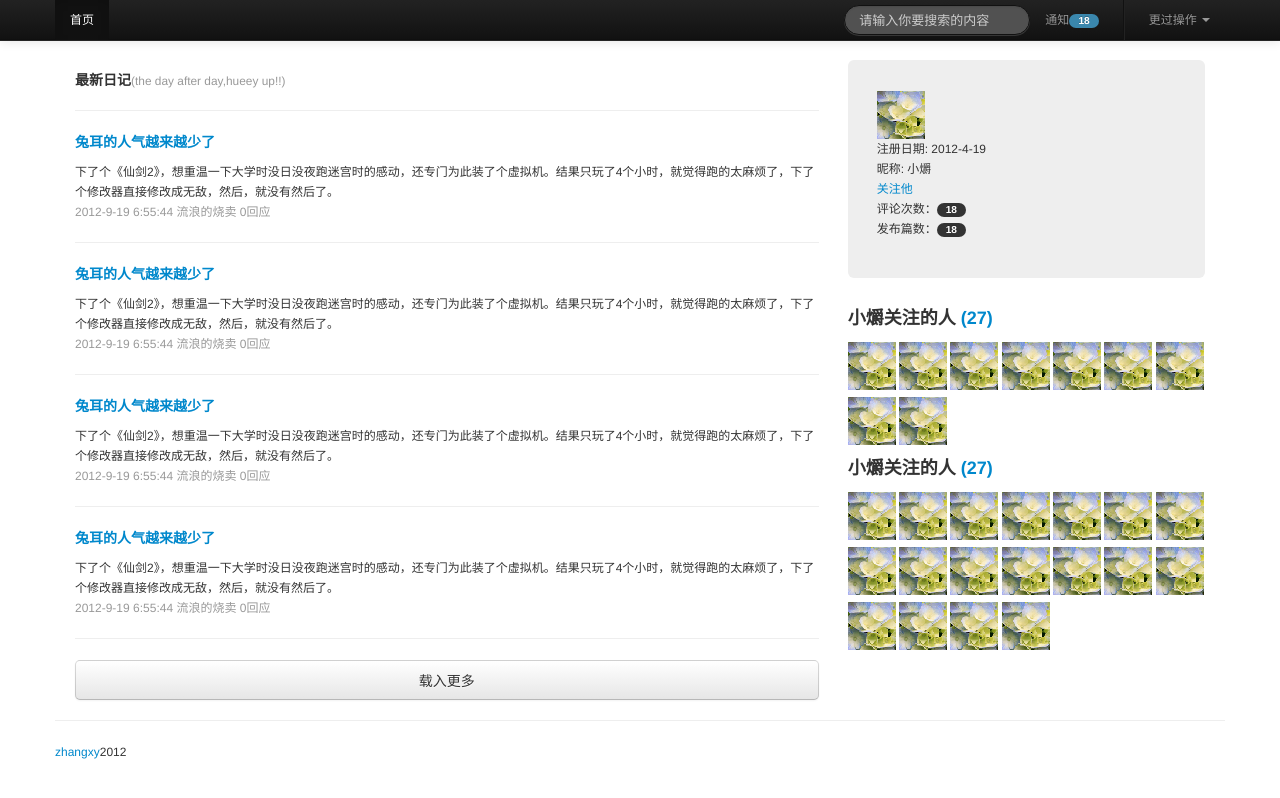
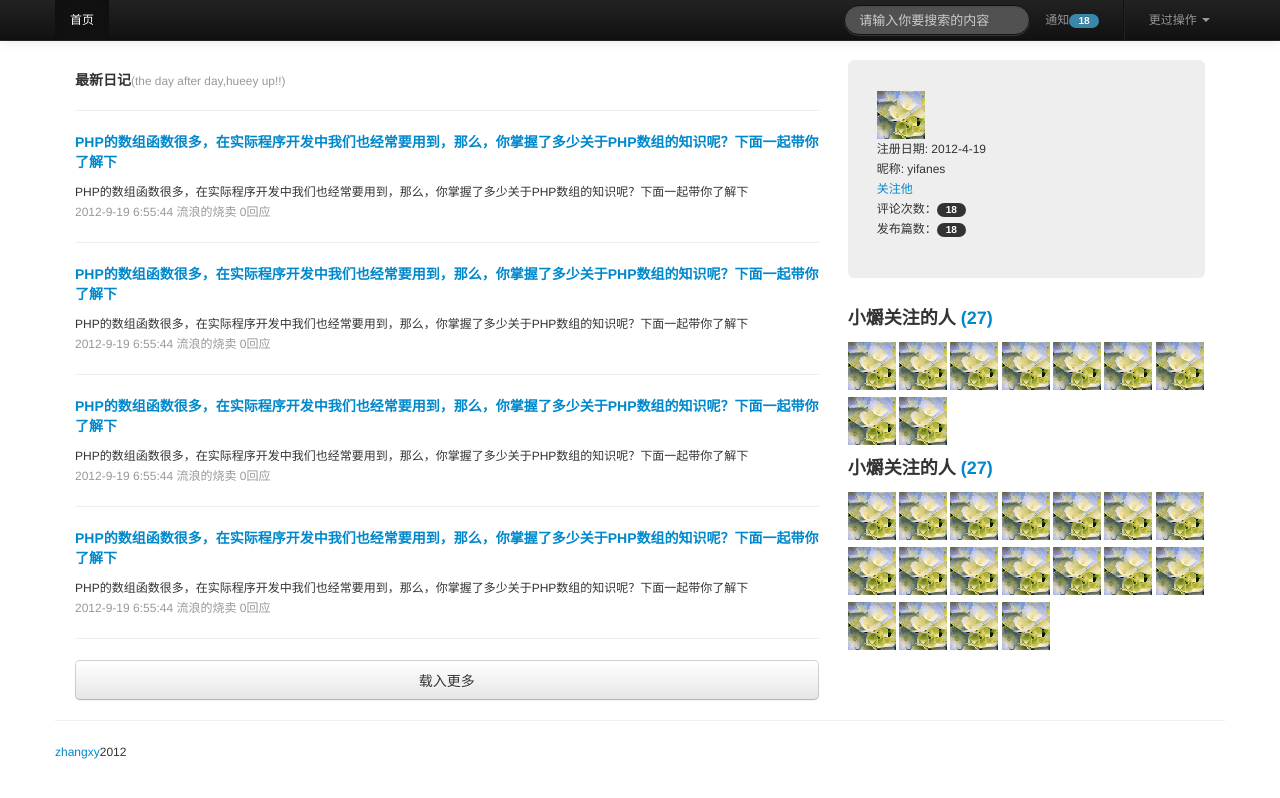
Before and after one commit to yifanes/bootstrapStaticHtml, a plain HTML site: page profile.html in a window 1280 px wide. Drawn offline with nearby package versions, Linux system fonts and the light colour scheme; files that its build step writes are made by us from their sources.

Commit message:
midify some files to show more detail words about the test

```diff
--- a/profile.html
+++ b/profile.html
@@ -49,20 +49,20 @@
 			<!--ls-->
 			<h5>最新日记<small>(the day after day,hueey up!!)</small></h5>
 			<hr />
-					<h5><a href="/profile/mydo/diary/5058fbf09aa184306c000001">兔耳的人气越来越少了</a></h5>
-					<div class="Diary-content">下了个《仙剑2》，想重温一下大学时没日没夜跑迷宫时的感动，还专门为此装了个虚拟机。结果只玩了4个小时，就觉得跑的太麻烦了，下了个修改器直接修改成无敌，然后，就没有然后了。</div>
+					<h5><a href="/profile/mydo/diary/5058fbf09aa184306c000001">PHP的数组函数很多，在实际程序开发中我们也经常要用到，那么，你掌握了多少关于PHP数组的知识呢？下面一起带你了解下</a></h5>
+					<div class="Diary-content">PHP的数组函数很多，在实际程序开发中我们也经常要用到，那么，你掌握了多少关于PHP数组的知识呢？下面一起带你了解下</div>
 					<div class="muted">2012-9-19 6:55:44 流浪的烧卖 0回应</div>
 					<hr />
-										<h5><a href="/profile/mydo/diary/5058fbf09aa184306c000001">兔耳的人气越来越少了</a></h5>
-					<div class="Diary-content">下了个《仙剑2》，想重温一下大学时没日没夜跑迷宫时的感动，还专门为此装了个虚拟机。结果只玩了4个小时，就觉得跑的太麻烦了，下了个修改器直接修改成无敌，然后，就没有然后了。</div>
+										<h5><a href="/profile/mydo/diary/5058fbf09aa184306c000001">PHP的数组函数很多，在实际程序开发中我们也经常要用到，那么，你掌握了多少关于PHP数组的知识呢？下面一起带你了解下</a></h5>
+					<div class="Diary-content">PHP的数组函数很多，在实际程序开发中我们也经常要用到，那么，你掌握了多少关于PHP数组的知识呢？下面一起带你了解下</div>
 					<div class="muted">2012-9-19 6:55:44 流浪的烧卖 0回应</div>
 					<hr />
-										<h5><a href="/profile/mydo/diary/5058fbf09aa184306c000001">兔耳的人气越来越少了</a></h5>
-					<div class="Diary-content">下了个《仙剑2》，想重温一下大学时没日没夜跑迷宫时的感动，还专门为此装了个虚拟机。结果只玩了4个小时，就觉得跑的太麻烦了，下了个修改器直接修改成无敌，然后，就没有然后了。</div>
+										<h5><a href="/profile/mydo/diary/5058fbf09aa184306c000001">PHP的数组函数很多，在实际程序开发中我们也经常要用到，那么，你掌握了多少关于PHP数组的知识呢？下面一起带你了解下</a></h5>
+					<div class="Diary-content">PHP的数组函数很多，在实际程序开发中我们也经常要用到，那么，你掌握了多少关于PHP数组的知识呢？下面一起带你了解下</div>
 					<div class="muted">2012-9-19 6:55:44 流浪的烧卖 0回应</div>
 					<hr />
-										<h5><a href="/profile/mydo/diary/5058fbf09aa184306c000001">兔耳的人气越来越少了</a></h5>
-					<div class="Diary-content">下了个《仙剑2》，想重温一下大学时没日没夜跑迷宫时的感动，还专门为此装了个虚拟机。结果只玩了4个小时，就觉得跑的太麻烦了，下了个修改器直接修改成无敌，然后，就没有然后了。</div>
+										<h5><a href="/profile/mydo/diary/5058fbf09aa184306c000001">PHP的数组函数很多，在实际程序开发中我们也经常要用到，那么，你掌握了多少关于PHP数组的知识呢？下面一起带你了解下</a></h5>
+					<div class="Diary-content">PHP的数组函数很多，在实际程序开发中我们也经常要用到，那么，你掌握了多少关于PHP数组的知识呢？下面一起带你了解下</div>
 					<div class="muted">2012-9-19 6:55:44 流浪的烧卖 0回应</div>
 					<hr />
 
@@ -73,9 +73,9 @@
 			<!--rs-->
 			<div class='hero-unit'>
 				<dl>
-					<dd><img src="./img/face.png" title="小爝"></dd>
+					<dd><img src="./img/face.png" title="yifanes"></dd>
 					<dd>注册日期: 2012-4-19</dd>
-					<dd>昵称: 小爝</dd>
+					<dd>昵称: yifanes</dd>
 					<dd><a href='#'>关注他</a></dd>
 					<dd>评论次数：<span class="badge label-inverse">18</span></a></dd>
 					<dd>发布篇数：<span class="badge label-inverse">18</span></a></dd>
@@ -84,37 +84,37 @@
 			<div class='guanzhu'>
 			<h4>小爝关注的人 <a href="/follows/designsor">(27)</a></h4>
 
-					<a href='#'><img src="./img/face.png" title="小爝"></a>
-					<a href='#'><img src="./img/face.png" title="小爝"></a>
-					<a href='#'><img src="./img/face.png" title="小爝"></a>
-					<a href='#'><img src="./img/face.png" title="小爝"></a>
-					<a href='#'><img src="./img/face.png" title="小爝"></a>
-					<a href='#'><img src="./img/face.png" title="小爝"></a>
-					<a href='#'><img src="./img/face.png" title="小爝"></a>
-					<a href='#'><img src="./img/face.png" title="小爝"></a>
-					<a href='#'><img src="./img/face.png" title="小爝"></a>
+					<a href='#'><img src="./img/face.png" title="yifanes"></a>
+					<a href='#'><img src="./img/face.png" title="yifanes"></a>
+					<a href='#'><img src="./img/face.png" title="yifanes"></a>
+					<a href='#'><img src="./img/face.png" title="yifanes"></a>
+					<a href='#'><img src="./img/face.png" title="yifanes"></a>
+					<a href='#'><img src="./img/face.png" title="yifanes"></a>
+					<a href='#'><img src="./img/face.png" title="yifanes"></a>
+					<a href='#'><img src="./img/face.png" title="yifanes"></a>
+					<a href='#'><img src="./img/face.png" title="yifanes"></a>
 
 			</div>
 			<div class='guanzhu'>
 			<h4>小爝关注的人 <a href="/follows/designsor">(27)</a></h4>
-					<a href='#'><img src="./img/face.png" title="小爝"></a>
-					<a href='#'><img src="./img/face.png" title="小爝"></a>
-					<a href='#'><img src="./img/face.png" title="小爝"></a>
-					<a href='#'><img src="./img/face.png" title="小爝"></a>
-					<a href='#'><img src="./img/face.png" title="小爝"></a>
-					<a href='#'><img src="./img/face.png" title="小爝"></a>
-					<a href='#'><img src="./img/face.png" title="小爝"></a>
-					<a href='#'><img src="./img/face.png" title="小爝"></a>
-					<a href='#'><img src="./img/face.png" title="小爝"></a>
-					<a href='#'><img src="./img/face.png" title="小爝"></a>
-					<a href='#'><img src="./img/face.png" title="小爝"></a>
-					<a href='#'><img src="./img/face.png" title="小爝"></a>
-					<a href='#'><img src="./img/face.png" title="小爝"></a>
-					<a href='#'><img src="./img/face.png" title="小爝"></a>
-					<a href='#'><img src="./img/face.png" title="小爝"></a>
-					<a href='#'><img src="./img/face.png" title="小爝"></a>
-					<a href='#'><img src="./img/face.png" title="小爝"></a>
-					<a href='#'><img src="./img/face.png" title="小爝"></a>
+					<a href='#'><img src="./img/face.png" title="yifanes"></a>
+					<a href='#'><img src="./img/face.png" title="yifanes"></a>
+					<a href='#'><img src="./img/face.png" title="yifanes"></a>
+					<a href='#'><img src="./img/face.png" title="yifanes"></a>
+					<a href='#'><img src="./img/face.png" title="yifanes"></a>
+					<a href='#'><img src="./img/face.png" title="yifanes"></a>
+					<a href='#'><img src="./img/face.png" title="yifanes"></a>
+					<a href='#'><img src="./img/face.png" title="yifanes"></a>
+					<a href='#'><img src="./img/face.png" title="yifanes"></a>
+					<a href='#'><img src="./img/face.png" title="yifanes"></a>
+					<a href='#'><img src="./img/face.png" title="yifanes"></a>
+					<a href='#'><img src="./img/face.png" title="yifanes"></a>
+					<a href='#'><img src="./img/face.png" title="yifanes"></a>
+					<a href='#'><img src="./img/face.png" title="yifanes"></a>
+					<a href='#'><img src="./img/face.png" title="yifanes"></a>
+					<a href='#'><img src="./img/face.png" title="yifanes"></a>
+					<a href='#'><img src="./img/face.png" title="yifanes"></a>
+					<a href='#'><img src="./img/face.png" title="yifanes"></a>
 
 			</div>
 			<!--re-->
```
Also changed, not shown: about.html (+10 -10 lines), index.html (+4 -4 lines), reg.html (+1 -1 lines), search.html (+5 -5 lines), setting.html (+1 -1 lines).
